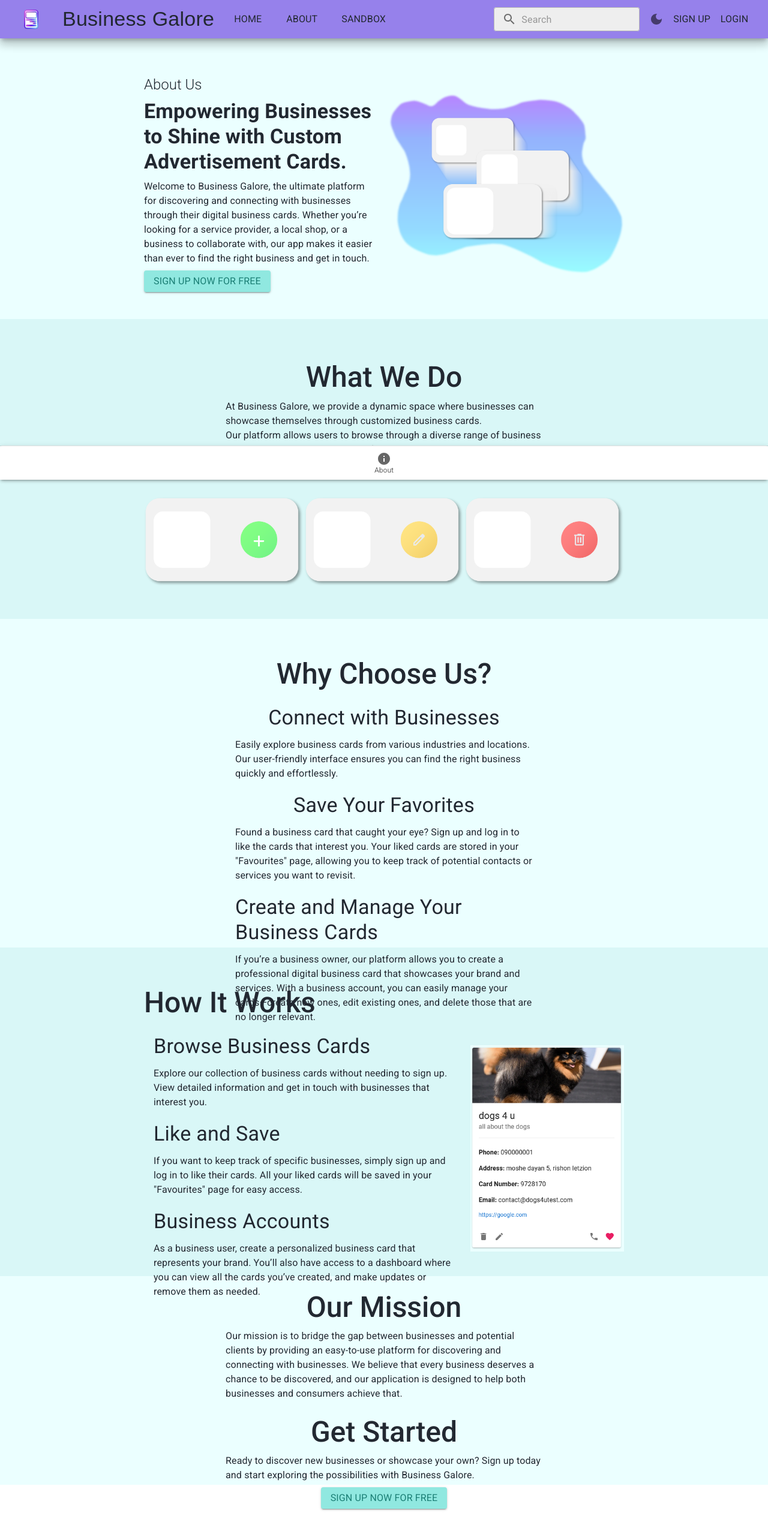
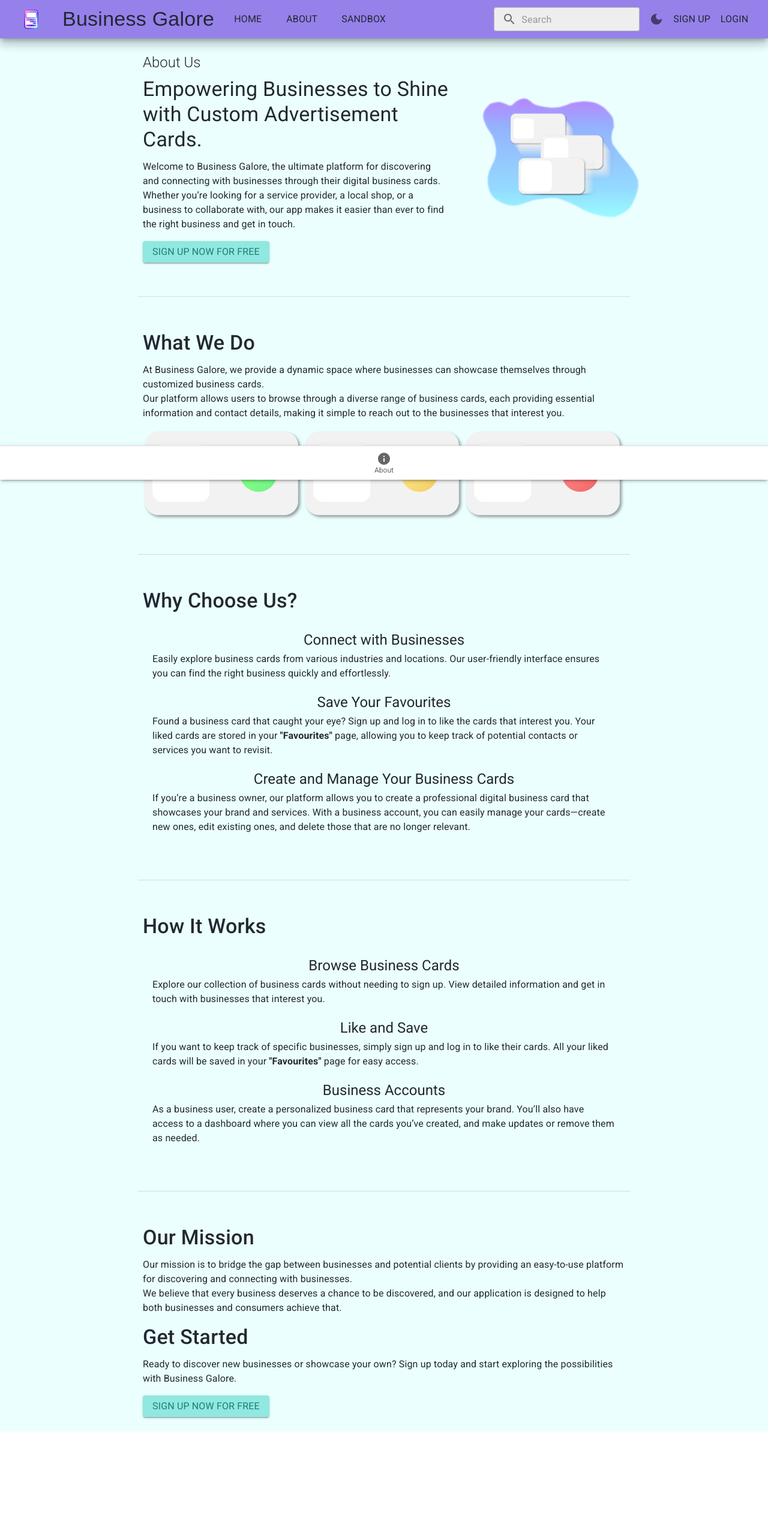
Before and after one commit to artvax0/cards-project, a React (Vite) app: page /about in a window 1280 px wide. Shown: the whole page at 60% size. After the commit the page ends 2444 px from the top, so only its background shows below. Built offline with nearby package versions, Linux system fonts and the light colour scheme.

Commit message:
Fix #14 | Enhanced website with responsiveness

```diff
--- a/src/components/about/AboutChooseUs.jsx
+++ b/src/components/about/AboutChooseUs.jsx
@@ -3,35 +3,40 @@ import React from 'react'
 
 export default function AboutChooseUs() {
   return (
-    <Box sx={{ height: { md: '500px' }, py: 3 }}>
-      <Grid display='flex' justifyContent='space-around' container height={{ md: '500px' }} py={5} px={30} spacing={2}>
-        <Grid item container md={8} alignContent='center' justifyContent='center' gap={1}>
-          <Typography variant='h3' component='h2' sx={{ fontWeight: '500' }}>Why Choose Us?</Typography>
-          <Typography component='div'>
+    <>
+      <Grid item xs={12}>
+        <Box p={3}>
+          <Typography variant='h4' component='h3' fontWeight={500} gutterBottom>
+            Why Choose Us?
+          </Typography>
           <List>
             <ListItem sx={{ display: 'flex', flexDirection: 'column' }}>
-                <Typography variant='h4' component='h3' sx={{ fontWeight: '400', pb: 1 }}>Connect with Businesses</Typography>
+              <Typography variant='h5' component='h4' textAlign='center'>
+                Connect with Businesses
+              </Typography>
               <ListItemText>
                 Easily explore business cards from various industries and locations. Our user-friendly interface ensures you can find the right business quickly and effortlessly.
               </ListItemText>
             </ListItem>
             <ListItem sx={{ display: 'flex', flexDirection: 'column' }}>
-                <Typography variant='h4' component='h3' sx={{ fontWeight: '400', pb: 1 }}>Save Your Favorites</Typography>
+              <Typography variant='h5' component='h4' textAlign='center'>
+                Save Your Favourites
+              </Typography>
               <ListItemText>
-                  Found a business card that caught your eye? Sign up and log in to like the cards that interest you. Your liked cards are stored in your "Favourites" page, allowing you to keep track of potential contacts or services you want to revisit.
+                Found a business card that caught your eye? Sign up and log in to like the cards that interest you. Your liked cards are stored in your <strong>"Favourites"</strong> page, allowing you to keep track of potential contacts or services you want to revisit.
               </ListItemText>
             </ListItem>
             <ListItem sx={{ display: 'flex', flexDirection: 'column' }}>
-                <Typography variant='h4' component='h3' sx={{ fontWeight: '400', pb: 1 }}>Create and Manage Your Business Cards</Typography>
+              <Typography variant='h5' component='h4' textAlign='center'>
+                Create and Manage Your Business Cards
+              </Typography>
               <ListItemText>
                 If you’re a business owner, our platform allows you to create a professional digital business card that showcases your brand and services. With a business account, you can easily manage your cards—create new ones, edit existing ones, and delete those that are no longer relevant.
               </ListItemText>
             </ListItem>
-
           </List>
-          </Typography>
+        </Box>
       </Grid>
-      </Grid>
-    </Box>
+    </>
   )
 }
--- a/src/components/about/AboutHeader.jsx
+++ b/src/components/about/AboutHeader.jsx
@@ -1,18 +1,24 @@
 import { Box, Grid, Typography } from '@mui/material'
 import React from 'react'
+import NavBarItem from '../routes/NavBarItem'
 import { ROUTES } from '../../routes/routesModel'
-import NavBarItem from '../routes/NavBarItem'
-import { useTheme } from '../../providers/CustomThemeProvider'
+import { useTheme } from '../../providers/CustomThemeProvider';
 
 export default function AboutHeader() {
   const { isDark } = useTheme();
   return (
-    <Box sx={{ height: { md: '500px' } }}>
-      <Grid display='flex' justifyContent='space-around' container height={{ md: '500px' }} py={5} px={30} spacing={2}>
-        <Grid item container md={6} alignContent='center' gap={1}>
-          <Typography variant='h5' component='h1' sx={{ fontWeight: '100' }}>About Us</Typography>
-          <Typography variant='h4' component='h2' sx={{ fontWeight: 'bold' }}>Empowering Businesses to Shine with Custom Advertisement Cards.</Typography>
-          <Typography sx={{ fontSize: '1rem' }}>Welcome to Business Galore, the ultimate platform for discovering and connecting with businesses through their digital business cards. Whether you’re looking for a service provider, a local shop, or a business to collaborate with, our app makes it easier than ever to find the right business and get in touch.</Typography>
+    <>
+      <Grid item xs={12} md={8}>
+        <Box p={3}>
+          <Typography variant='h5' component='h1' gutterBottom fontWeight={100}>
+            About Us
+          </Typography>
+          <Typography variant='h4' component='h2' gutterBottom>
+            Empowering Businesses to Shine with Custom Advertisement Cards.
+          </Typography>
+          <Typography variant='body1' paragraph>
+            Welcome to Business Galore, the ultimate platform for discovering and connecting with businesses through their digital business cards. Whether you’re looking for a service provider, a local shop, or a business to collaborate with, our app makes it easier than ever to find the right business and get in touch.
+          </Typography>
           <NavBarItem
             to={ROUTES.SIGNUP}
             sx={{ color: '#1B7F75' }}
@@ -23,14 +29,23 @@ export default function AboutHeader() {
               '&:hover': { backgroundColor: isDark ? '#74E2D8' : '#67DFD4' }
             }}
           />
-        </Grid>
-        <Grid item container md={6}>
-          <Box
-            width='100%'
-            sx={{ backgroundImage: 'url(/about-header-introduction.png)', backgroundRepeat: 'no-repeat', backgroundSize: 'contain', backgroundPosition: 'right' }}
-          />
-        </Grid>
+        </Box>
       </Grid>
-    </Box>
+      <Grid item xs={12} md={4} sx={{
+        display: 'flex',
+        justifyContent: 'center',
+        alignItems: 'center',
+      }}>
+        <img
+          src={'/about-header-introduction.png'}
+          alt='Header Introduction'
+          style={{
+            width: '100%',
+            height: 'auto',
+            objectFit: 'cover'
+          }}
+        />
+      </Grid>
+    </>
   )
 }
--- a/src/components/about/AboutHowItWorks.jsx
+++ b/src/components/about/AboutHowItWorks.jsx
@@ -1,44 +1,42 @@
 import { Box, Grid, List, ListItem, ListItemText, Typography } from '@mui/material'
 import React from 'react'
-import { useTheme } from '../../providers/CustomThemeProvider';
 
 export default function AboutHowItWorks() {
-  const { isDark } = useTheme();
   return (
-    <Box sx={{ height: { md: '500px' }, py: 3, backgroundColor: isDark ? '#2A323D' : '#D9F7F7' }}>
-      <Grid display='flex' justifyContent='space-around' container height={{ md: '500px' }} py={5} px={30} spacing={2}>
-        <Grid item container md={8} alignContent='center' gap={1}>
-          <Typography variant='h3' component='h2' sx={{ fontWeight: '500' }}>How It Works</Typography>
-          <Typography component='div'>
+    <>
+      <Grid item xs={12}>
+        <Box p={3}>
+          <Typography variant='h4' component='h3' fontWeight={500} gutterBottom>
+            How It Works
+          </Typography>
           <List>
-              <ListItem sx={{ display: 'flex', flexDirection: 'column', alignItems: 'flex-start' }}>
-                <Typography variant='h4' component='h3' sx={{ fontWeight: '400', pb: 1 }}>Browse Business Cards</Typography>
+            <ListItem sx={{ display: 'flex', flexDirection: 'column' }}>
+              <Typography variant='h5' component='h4' textAlign='center'>
+                Browse Business Cards
+              </Typography>
               <ListItemText>
                 Explore our collection of business cards without needing to sign up. View detailed information and get in touch with businesses that interest you.
               </ListItemText>
             </ListItem>
-              <ListItem sx={{ display: 'flex', flexDirection: 'column', alignItems: 'flex-start' }}>
-                <Typography variant='h4' component='h3' sx={{ fontWeight: '400', pb: 1 }}>Like and Save</Typography>
+            <ListItem sx={{ display: 'flex', flexDirection: 'column' }}>
+              <Typography variant='h5' component='h4' textAlign='center'>
+                Like and Save
+              </Typography>
               <ListItemText>
-                  If you want to keep track of specific businesses, simply sign up and log in to like their cards. All your liked cards will be saved in your "Favourites" page for easy access.
+                If you want to keep track of specific businesses, simply sign up and log in to like their cards. All your liked cards will be saved in your <strong>"Favourites"</strong> page for easy access.
               </ListItemText>
             </ListItem>
-              <ListItem sx={{ display: 'flex', flexDirection: 'column', alignItems: 'flex-start' }}>
-                <Typography variant='h4' component='h3' sx={{ fontWeight: '400', pb: 1 }}>Business Accounts</Typography>
+            <ListItem sx={{ display: 'flex', flexDirection: 'column' }}>
+              <Typography variant='h5' component='h4' textAlign='center'>
+                Business Accounts
+              </Typography>
               <ListItemText>
                 As a business user, create a personalized business card that represents your brand. You’ll also have access to a dashboard where you can view all the cards you’ve created, and make updates or remove them as needed.
               </ListItemText>
             </ListItem>
           </List>
-          </Typography>
+        </Box>
       </Grid>
-        <Grid container item md={4}>
-          <Box
-            width='100%'
-            sx={{ backgroundImage: 'url(/cardImage.png)', backgroundRepeat: 'no-repeat', backgroundSize: 'contain', backgroundPosition: 'right' }}
-          />
-        </Grid>
-      </Grid>
-    </Box>
+    </>
   )
 }
--- a/src/components/about/AboutIntro.jsx
+++ b/src/components/about/AboutIntro.jsx
@@ -1,34 +1,74 @@
 import { Box, Grid, Typography } from '@mui/material'
 import React from 'react'
-import { useTheme } from '../../providers/CustomThemeProvider'
+import { useTheme } from '../../providers/CustomThemeProvider';
 
-export default function AboutHeader() {
+export default function AboutIntro() {
   const { isDark } = useTheme();
   return (
-    <Box sx={{ height: { md: '500px' }, backgroundColor: isDark ? '#2A323D' : '#D9F7F7' }}>
-      <Grid display='flex' justifyContent='space-around' container height={{ md: '500px' }} py={5} px={30} spacing={2}>
-        <Grid item container md={8} alignContent='center' justifyContent='center' gap={1}>
-          <Typography variant='h3' component='h2' sx={{ fontWeight: '500' }}>What We Do</Typography>
-          <Typography sx={{ fontSize: '1rem' }}>At Business Galore, we provide a dynamic space where businesses can showcase themselves through customized business cards. <br />Our platform allows users to browse through a diverse range of business cards, each providing essential information and contact details, making it simple to reach out to the businesses that interest you.</Typography>
-        </Grid>
-        <Grid item container alignContent='center' justifyContent='center'>
-          <Box
-            width='calc(100% / 3)'
-            height='150px'
-            sx={{ backgroundImage: 'url(/about-card-add.png)', backgroundRepeat: 'no-repeat', backgroundSize: 'contain', backgroundPosition: 'center' }}
-          />
-          <Box
-            width='calc(100% / 3)'
-            height='150px'
-            sx={{ backgroundImage: 'url(/about-card-edit.png)', backgroundRepeat: 'no-repeat', backgroundSize: 'contain', backgroundPosition: 'center' }}
-          />
-          <Box
-            width='calc(100% / 3)'
-            height='150px'
-            sx={{ backgroundImage: 'url(/about-card-delete.png)', backgroundRepeat: 'no-repeat', backgroundSize: 'contain', backgroundPosition: 'center' }}
-          />
-        </Grid>
+    <>
+      <Grid item xs={12}>
+        <Box p={3}>
+          <Typography variant='h4' component='h3' fontWeight={500} gutterBottom>
+            What We Do
+          </Typography>
+          <Typography variant='body1' paragraph>
+            At Business Galore, we provide a dynamic space where businesses can showcase themselves through customized business cards. <br />
+            Our platform allows users to browse through a diverse range of business cards, each providing essential information and contact details, making it simple to reach out to the businesses that interest you.
+          </Typography>
+          <Grid item xs={12} sx={{
+            display: 'flex',
+            justifyContent: 'center',
+            alignItems: 'center',
+            flexDirection: { xs: 'column', md: 'row' }
+          }}>
+            <Grid item xs={12} sm={4} sx={{
+              display: 'flex',
+              justifyContent: 'center',
+              alignItems: 'center'
+            }}>
+              <img
+                src={'/about-card-add.png'}
+                alt='Add Card Promotion'
+                style={{
+                  width: '100%',
+                  height: 'auto',
+                  objectFit: 'cover'
+                }}
+              />
+            </Grid>
+            <Grid item xs={12} sm={4} sx={{
+              display: 'flex',
+              justifyContent: 'center',
+              alignItems: 'center'
+            }}>
+              <img
+                src={'/about-card-edit.png'}
+                alt='Edit Card Promotion'
+                style={{
+                  width: '100%',
+                  height: 'auto',
+                  objectFit: 'cover'
+                }}
+              />
+            </Grid>
+            <Grid item xs={12} sm={4} sx={{
+              display: 'flex',
+              justifyContent: 'center',
+              alignItems: 'center'
+            }}>
+              <img
+                src={'/about-card-delete.png'}
+                alt='Delete Card Promotion'
+                style={{
+                  width: '100%',
+                  height: 'auto',
+                  objectFit: 'cover'
+                }}
+              />
+            </Grid>
+          </Grid>
+        </Box>
       </Grid>
-    </Box>
+    </>
   )
 }
--- a/src/components/about/AboutMission.jsx
+++ b/src/components/about/AboutMission.jsx
@@ -7,15 +7,20 @@ import { useTheme } from '../../providers/CustomThemeProvider'
 export default function AboutMission() {
   const { isDark } = useTheme();
   return (
-    <Box sx={{ height: { md: '300px' }, py: 3 }}>
-      <Grid display='flex' justifyContent='space-around' container height={{ md: '300px' }} px={30} spacing={2}>
-        <Grid item container md={8} alignContent='center' justifyContent='center' gap={1}>
-          <Typography variant='h3' component='h2' sx={{ fontWeight: '500' }}>Our Mission</Typography>
-          <Typography sx={{ fontSize: '1rem' }}>
-            Our mission is to bridge the gap between businesses and potential clients by providing an easy-to-use platform for discovering and connecting with businesses. We believe that every business deserves a chance to be discovered, and our application is designed to help both businesses and consumers achieve that.
+    <>
+      <Grid item xs={12}>
+        <Box p={3}>
+          <Typography variant='h4' component='h3' fontWeight={500} gutterBottom>
+            Our Mission
           </Typography>
-          <Typography variant='h3' component='h2' mt={2} sx={{ fontWeight: '500' }}>Get Started</Typography>
-          <Typography>
+          <Typography variant='body1' paragraph>
+            Our mission is to bridge the gap between businesses and potential clients by providing an easy-to-use platform for discovering and connecting with businesses. <br />
+            We believe that every business deserves a chance to be discovered, and our application is designed to help both businesses and consumers achieve that.
+          </Typography>
+          <Typography variant='h4' component='h3' fontWeight={500} gutterBottom>
+            Get Started
+          </Typography>
+          <Typography variant='body1' paragraph>
             Ready to discover new businesses or showcase your own? Sign up today and start exploring the possibilities with Business Galore.
           </Typography>
           <NavBarItem
@@ -28,8 +33,8 @@ export default function AboutMission() {
               '&:hover': { backgroundColor: isDark ? '#74E2D8' : '#67DFD4' }
             }}
           />
-        </Grid>
+        </Box>
       </Grid>
-    </Box>
+    </>
   )
 }
--- a/src/pages/AboutPage.jsx
+++ b/src/pages/AboutPage.jsx
@@ -1,8 +1,6 @@
 import React from 'react'
-import { Box, Divider, List, ListItem, ListItemText, Typography } from "@mui/material";
+import { Box, Container, Divider, Grid, List, ListItem, ListItemText, Typography } from "@mui/material";
 import { useTheme } from '../providers/CustomThemeProvider';
-import { Link } from 'react-router-dom';
-import { ROUTES } from '../routes/routesModel';
 import AboutHeader from '../components/about/AboutHeader';
 import AboutIntro from '../components/about/AboutIntro';
 import AboutChooseUs from '../components/about/AboutChooseUs';
@@ -12,14 +10,26 @@ import AboutMission from '../components/about/AboutMission';
 export default function AboutPage() {
   const { isDark } = useTheme();
   return (
-    <Box display='flex' justifyContent='space-between'>
-      <Box flexGrow={1} sx={{ color: isDark ? '#EEEEEE' : '#222831' }}>
+    <Container maxWidth='md' sx={{ color: isDark ? '#EEEEEE' : '#222831' }}>
+      <Grid container spacing={4} alignItems='stretch'>
         <AboutHeader />
+        <Grid item xs={12}>
+          <Divider variant='middle' />
+        </Grid>
         <AboutIntro />
+        <Grid item xs={12}>
+          <Divider variant='middle' />
+        </Grid>
         <AboutChooseUs />
+        <Grid item xs={12}>
+          <Divider variant='middle' />
+        </Grid>
         <AboutHowItWorks />
+        <Grid item xs={12}>
+          <Divider variant='middle' />
+        </Grid>
         <AboutMission />
-      </Box>
-    </Box>
+      </Grid>
+    </Container>
   )
 }
```
Lines whose indentation alone changed are shown as unchanged.
